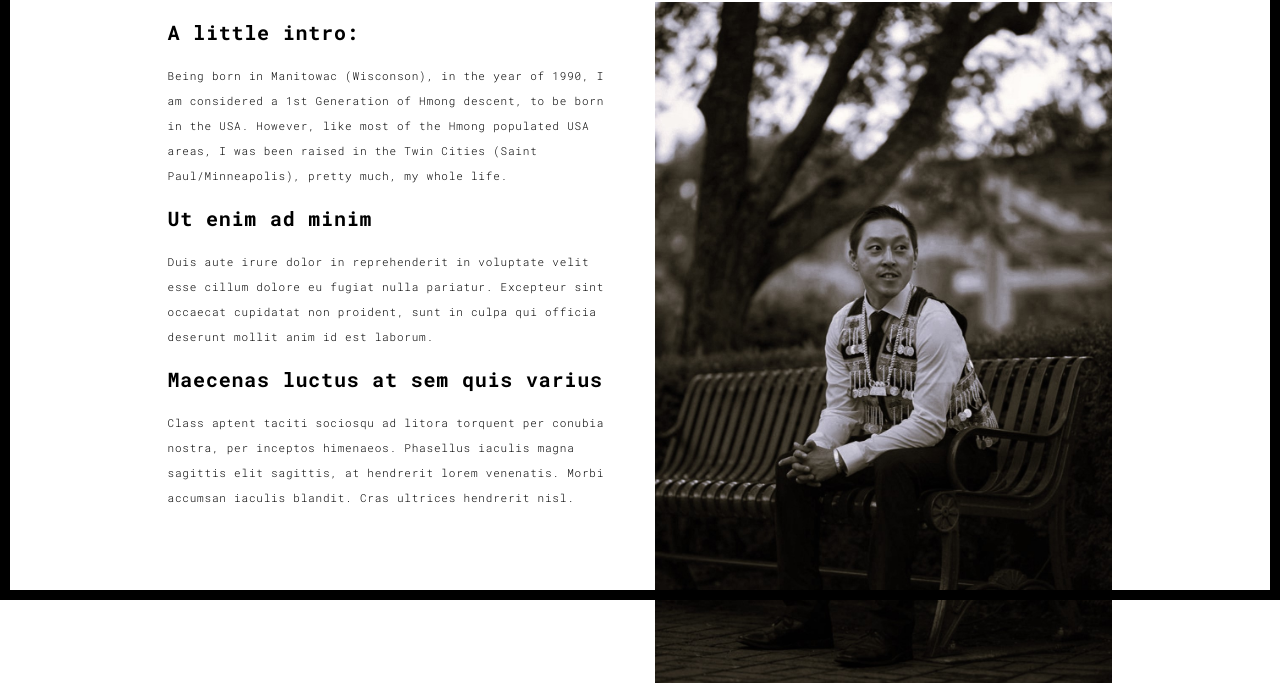
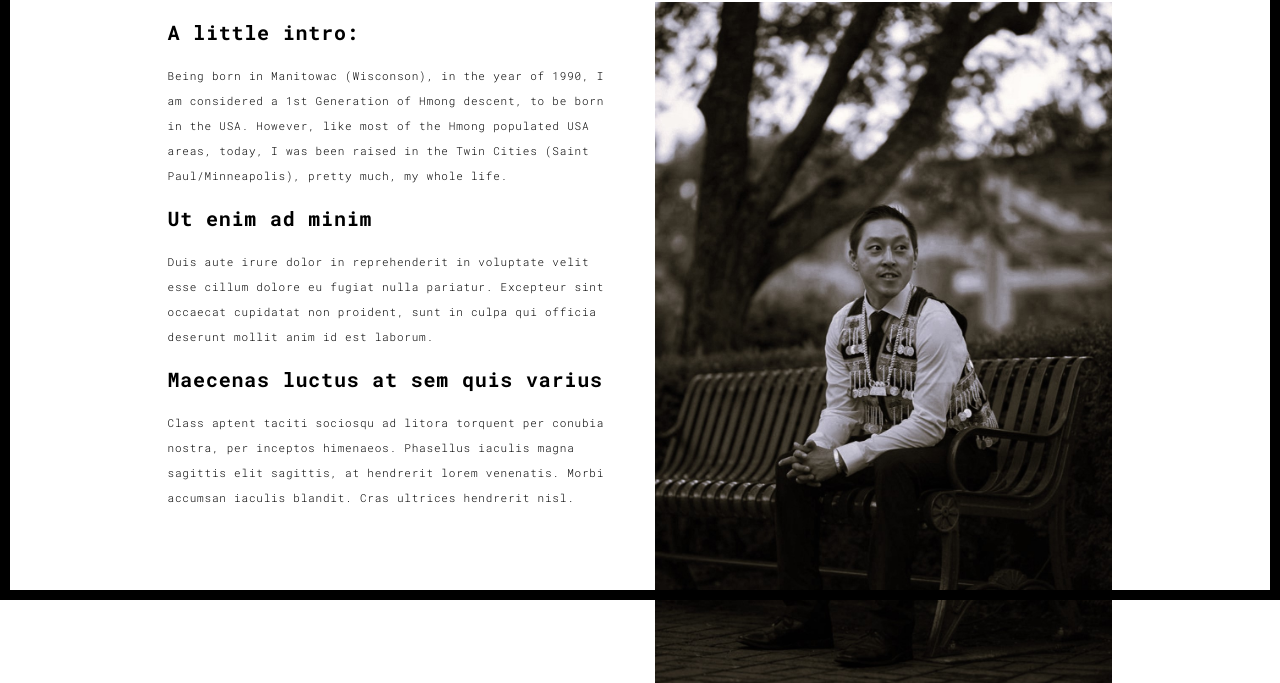
Before and after one commit to dennislee04/portfo, a Flask app: page /about.html in a window 1280 px wide. Shown: the part 200-883 px from the top of the page. Run offline with Flask 3, Linux system fonts and the light colour scheme; some libraries are stand-ins or nearby versions.

Commit message:
updated about.html file

```diff
--- a/templates/about.html
+++ b/templates/about.html
@@ -62,7 +62,7 @@
               <div class="row">
                 <div class="col-xs-12 col-md-6">
                   <h3>A little intro:</h3>
-                  <p>Being born in Manitowac (Wisconson), in the year of 1990, I am considered a 1st Generation of Hmong descent, to be born in the USA. However, like most of the Hmong populated USA areas, I was been raised in the Twin Cities (Saint Paul/Minneapolis), pretty much, my whole life.</p>
+                  <p>Being born in Manitowac (Wisconson), in the year of 1990, I am considered a 1st Generation of Hmong descent, to be born in the USA. However, like most of the Hmong populated USA areas, today, I was been raised in the Twin Cities (Saint Paul/Minneapolis), pretty much, my whole life.</p>
                   <h3>Ut enim ad minim  </h3>
                   <p>Duis aute irure dolor in reprehenderit in voluptate velit esse
                   cillum dolore eu fugiat nulla pariatur. Excepteur sint occaecat cupidatat non
```
